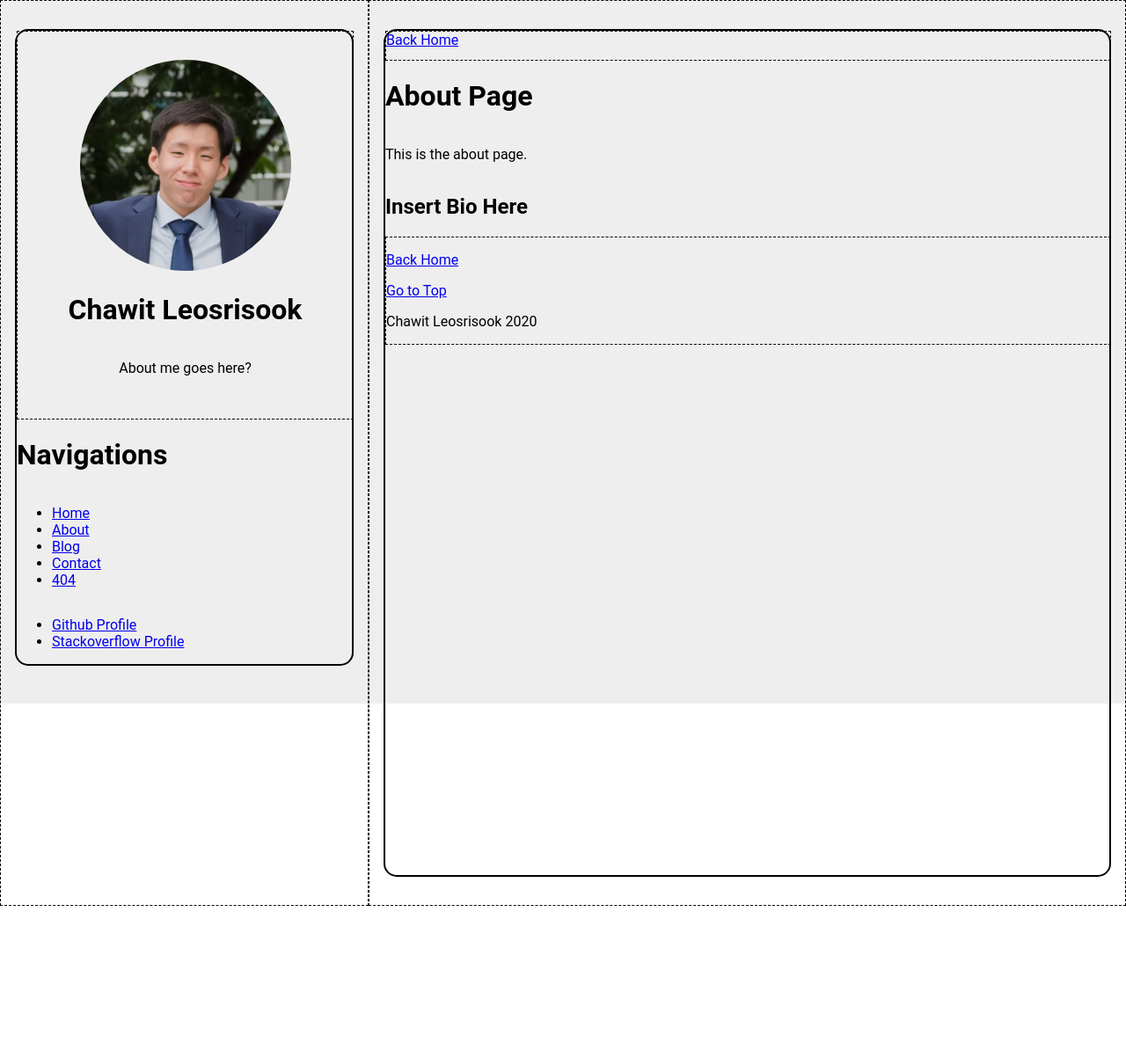
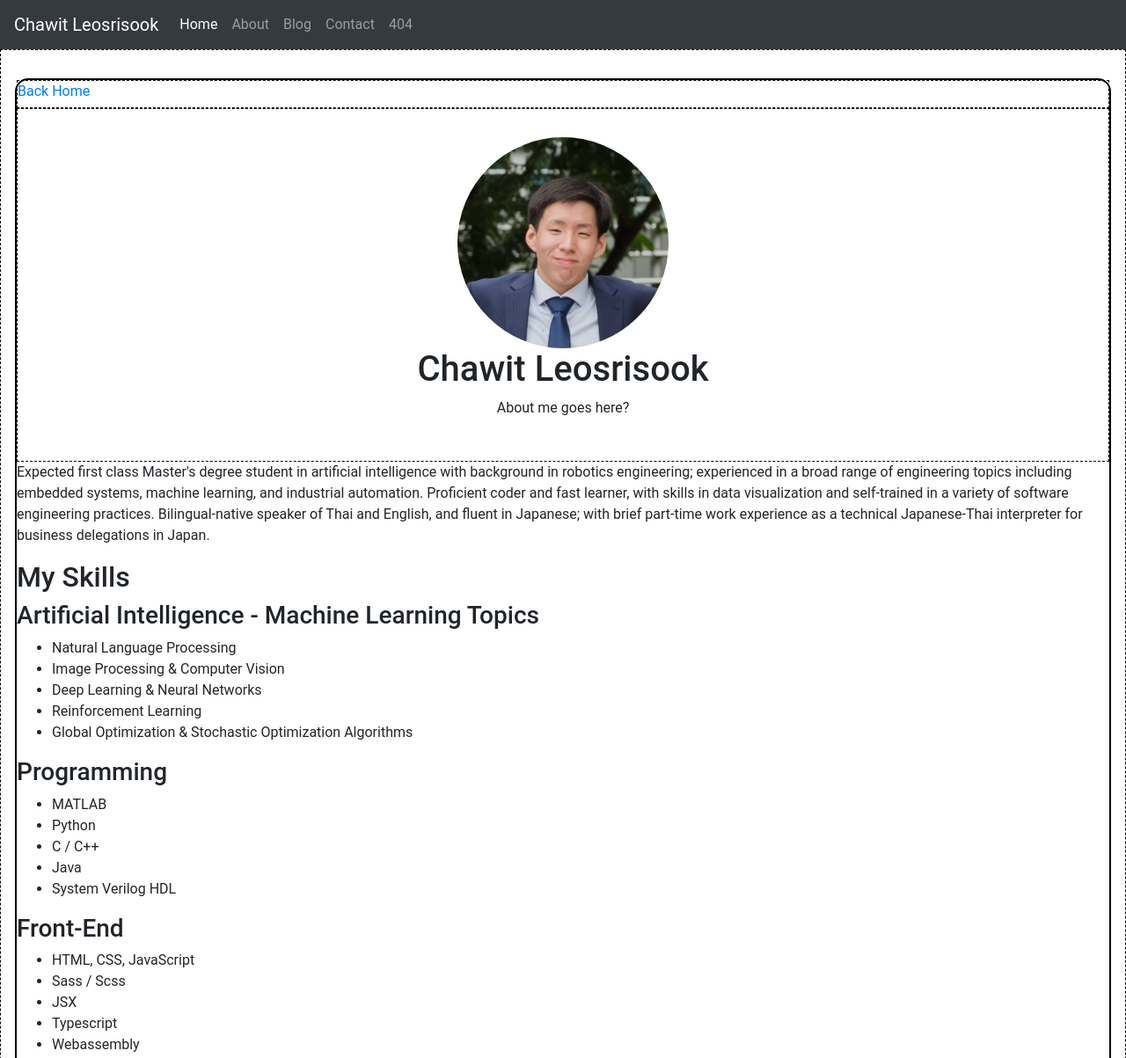
Before and after one commit to mimocha/mimocha.github.io, a Gatsby site: page /about in a window 1280 px wide. Shown: the top 1203 px of the page at 88% size. Before the commit the page ends 1030 px from the top, so only its background shows below. Built offline with nearby package versions, Linux system fonts and the light colour scheme; Gatsby itself is replaced by a stand-in of ours; a web font is replaced by a local one.

Commit message:
Added Bootstrap and related libraries.

```diff
--- /dev/null
+++ b/src/components/footer.js
@@ -0,0 +1,12 @@
+import React from "react"
+// import {Link} from "gatsby"
+
+import "../styles/footer.module.scss"
+
+const Footer = () => (
+	<footer>
+		<h1>This is the Footer</h1>
+	</footer>
+)
+
+export default Footer
--- /dev/null
+++ b/src/components/header.js
@@ -0,0 +1,56 @@
+import React from "react"
+import { Link } from "gatsby"
+
+import 'bootstrap/dist/css/bootstrap.min.css';
+import 'bootstrap/dist/js/bootstrap.bundle.js';
+
+import "../styles/header.module.scss"
+
+function NavItems (props) {
+	let s = "nav-item";
+	if (props.active === true) {
+		s += " active";
+	}
+
+	return (
+		<li className={s}>
+			<Link to={props.link} className="nav-link">
+				{props.children}
+			</Link>
+		</li>
+	)
+}
+
+const Header = (props) => (
+	<nav className="navbar navbar-expand-lg	navbar-dark bg-dark">
+		<Link to="/" className="navbar-brand">
+			Chawit Leosrisook
+		</Link>
+
+		<div className="collapse navbar-collapse">
+			<ul className="navbar-nav mr-auto">
+				<NavItems link="/" active={true}>
+					Home
+				</NavItems>
+
+				<NavItems link="/about" active={false}>
+					About
+				</NavItems>
+
+				<NavItems link="/blog" active={false}>
+					Blog
+				</NavItems>
+
+				<NavItems link="/contact" active={false}>
+					Contact
+				</NavItems>
+
+				<NavItems link="/404" active={false}>
+					404
+				</NavItems>
+			</ul>
+		</div>
+	</nav>
+)
+
+export default Header
--- a/src/components/layout.js
+++ b/src/components/layout.js
@@ -1,6 +1,8 @@
 import React from "react"
 
-import Navbar from "../components/navbar"
+import Header from "../components/header"
+import Footer from "../components/footer"
+
 import NavHead from "../components/nav-head"
 import NavFoot from "../components/nav-foot"
 import "../styles/layout.scss"
@@ -15,19 +17,16 @@ const Container = (props) => (
 
 const Layout = (props) => (
 	<main>
-		{/* Background */}
-		<div className="background"></div>
+		<Header />
 
-		{/* Containers */}
-		<Container className="navbar">
-			<Navbar />
+		{/* Content */}
+		<Container className="content">
+			<NavHead isHome={props.isHome} />
+			{props.children}
+			<NavFoot isHome={props.isHome} />
 		</Container>
 
-		<Container className="content">
-			<NavHead />
-			{props.children}
-			<NavFoot />
-		</Container>
+		<Footer />
 	</main>
 )
 
--- a/src/components/nav-foot.js
+++ b/src/components/nav-foot.js
@@ -3,7 +3,7 @@ import { Link } from "gatsby"
 
 import styles from "../styles/nav-tool.module.scss"
 
-const NavFoot = () => (
+const footer = (
 	<div className={styles.container}>
 		<p><Link to="/">Back Home</Link></p>
 		<p><a href="#top">Go to Top</a></p>
@@ -11,4 +11,13 @@ const NavFoot = () => (
 	</div>
 )
 
+function NavFoot (props) {
+	// Draws footer when not on index
+	if (props.isHome) {
+		return null
+	} else {
+		return footer
+	}
+}
+
 export default NavFoot
--- a/src/components/nav-head.js
+++ b/src/components/nav-head.js
@@ -3,11 +3,19 @@ import { Link } from "gatsby"
 
 import styles from "../styles/nav-tool.module.scss"
 
-const NavHead = () => (
+const header = (
 	<div className={styles.container}>
-		<a className="top" />
 		<Link to="/">Back Home</Link>
 	</div>
 )
 
+function NavHead (props) {
+	// Draws footer when not on index
+	if (props.isHome) {
+		return null
+	} else {
+		return header
+	}
+}
+
 export default NavHead
--- a/src/components/navbar.js
+++ b/src/components/navbar.js
@@ -1,24 +1,6 @@
 import React from "react"
 import { Link } from "gatsby"
 
-import navbarStyles from "../styles/navbar.module.scss"
-import profile from "../images/profile.jpg"
-
-const About = () => (
-	<div className={navbarStyles.container}>
-		<div className={navbarStyles.item}>
-			<img src={profile} alt="My Face" className={navbarStyles.profile} />
-		</div>
-
-		<div className={navbarStyles.item}>
-			<h1>Chawit Leosrisook</h1>
-		</div>
-
-		<div className={navbarStyles.item}>
-			<p>About me goes here?</p>
-		</div>
-	</div>
-)
 
 const Navigations = () => (
 	<>
@@ -39,7 +21,6 @@ const Navigations = () => (
 
 const Navbar = () => (
 	<>
-		<About />
 		<Navigations />
 	</>
 )
--- a/src/pages/404.js
+++ b/src/pages/404.js
@@ -1,7 +1,6 @@
 import React from "react"
-import { Link } from "gatsby"
 
-import Layout from "./../components/layout"
+import Layout from "../components/layout"
 
 const NotFoundPage = () => (
 	<Layout>
--- a/src/pages/about.js
+++ b/src/pages/about.js
@@ -1,13 +1,95 @@
 import React from "react"
-import { Link } from "gatsby"
 
-import Layout from "./../components/layout"
+import Layout from "../components/layout"
+
+import navbarStyles from "../styles/navbar.module.scss"
+import profileImg from "../images/profile.jpg"
+
+const About = () => (
+	<div className={navbarStyles.container}>
+		<div className={navbarStyles.item}>
+			<img src={profileImg} alt="My Face" className={navbarStyles.profile} />
+		</div>
+
+		<div className={navbarStyles.item}>
+			<h1>Chawit Leosrisook</h1>
+		</div>
+
+		<div className={navbarStyles.item}>
+			<p>About me goes here?</p>
+		</div>
+	</div>
+)
+
+const Summary = () => (
+	<p>
+		Expected first class Master's degree student in artificial intelligence with background in robotics engineering; experienced in a broad range of engineering topics including embedded systems, machine learning, and industrial automation. Proficient coder and fast learner, with skills in data visualization and self-trained in a variety of software engineering practices. Bilingual-native speaker of Thai and English, and fluent in Japanese; with brief part-time work experience as a technical Japanese-Thai interpreter for business delegations in Japan.
+	</p>
+)
+
+const Skills = () => (
+	<>
+	<h2>My Skills</h2>
+
+	<h3>Artificial Intelligence - Machine Learning Topics</h3>
+	<ul>
+		<li>Natural Language Processing</li>
+		<li>Image Processing & Computer Vision</li>
+		<li>Deep Learning & Neural Networks</li>
+		<li>Reinforcement Learning</li>
+		<li>Global Optimization & Stochastic Optimization Algorithms</li>
+	</ul>
+
+	<h3>Programming</h3>
+	<ul>
+		<li>MATLAB</li>
+		<li>Python</li>
+		<li>C / C++</li>
+		<li>Java</li>
+		<li>System Verilog HDL</li>
+	</ul>
+
+	<h3>Front-End</h3>
+	<ul>
+		<li>HTML, CSS, JavaScript</li>
+		<li>Sass / Scss</li>
+		<li>JSX</li>
+		<li>Typescript</li>
+		<li>Webassembly</li>
+	</ul>
+
+	<h3>Frameworks-Toolkits</h3>
+	<ul>
+		<li>Matplotlib, Numpy, Scipy, Pandas</li>
+		<li>Pytorch, Tensoflow, Keras</li>
+		<li>OpenCV</li>
+		<li>GatsbyJS, React, GraphQL</li>
+	</ul>
+
+	<h3>Miscellany</h3>
+	<ul>
+		<li>git</li>
+		<li>Makefile</li>
+		<li>markdown, LaTeX</li>
+		<li>PLC Ladder Logic programming</li>
+	</ul>
+
+	<h3>Human Language</h3>
+	<ul>
+		<li>Thai - Bilingual-native</li>
+		<li>English - Bilingual-native</li>
+		<li>Japanese - Fluent</li>
+	</ul>
+	</>
+)
 
 const AboutPage = () => (
 	<Layout>
-		<h1>About Page</h1>
-		<p>This is the about page.</p>
-		<h2>Insert Bio Here</h2>
+		<About />
+
+		<Summary />
+
+		<Skills />
 	</Layout>
 )
 
--- a/src/pages/blog.js
+++ b/src/pages/blog.js
@@ -1,7 +1,6 @@
 import React from "react"
-import { Link } from "gatsby"
 
-import Layout from "./../components/layout"
+import Layout from "../components/layout"
 
 const BlogPage = () => (
 	<Layout>
--- a/src/pages/contact.js
+++ b/src/pages/contact.js
@@ -1,7 +1,6 @@
 import React from "react"
-import { Link } from "gatsby"
 
-import Layout from "./../components/layout"
+import Layout from "../components/layout"
 
 const ContactPage = () => (
 	<Layout>
--- /dev/null
+++ b/src/styles/footer.module.scss
@@ -0,0 +1,5 @@
+footer {
+	color: green;
+	background-color: greenyellow;
+	margin: 0;
+}
--- a/src/styles/layout.scss
+++ b/src/styles/layout.scss
@@ -1,21 +1,11 @@
-$color-bg-light: #efeeee;
-$color-bg-dark: #232736;
-$color-shadow-light: #ffffff80;
-$color-shadow-dark: #d1cdc780;
-
-$color-accent-light-1: #f4d030;
-$color-accent-light-2: #d6b62a;
-$color-accent-dark-1: #d030f4;
-$color-accent-dark-2: #b62ad6;
-
-$width-min-navbar: 20rem;
-$width-max-navbar: 25rem;
-$width-min-content: 40rem;
-$width-max-content: 55rem;
-
 @font-face {
 	font-family: "Roboto";
 	src: url("../fonts/Roboto-Regular.ttf");
+}
+
+:root {
+	// smooth scroll
+	scroll-behavior: smooth;
 }
 
 body {
@@ -26,20 +16,6 @@ body {
 main {
 	// fill vertical viewport
 	min-height: 100vh;
-
-	// main is a flex container
-	display: flex;
-	flex-direction: row;
-	flex-wrap: nowrap;
-	justify-content: center;
-}
-.background {
-	// static background
-	position: fixed;
-	width: 100vw;
-	height: 100vh;
-	z-index: -1;
-	background-color: $color-bg-light;
 }
 
 /* ==================== Content Container Styling ==================== */
@@ -60,8 +36,8 @@ main {
 	flex-grow: 3;
 }
 
+// inner is a flex container
 .inner {
-	// inner is a flex container
 	display: flex;
 	flex-direction: column;
 
@@ -69,44 +45,18 @@ main {
 	border-radius: 15px;
 }
 .inner.navbar {
-	// responsive css
-	min-width: $width-min-navbar;
-	max-width: $width-max-navbar;
-
 	// fixed to center line
 	margin-left: auto;
 	margin-right: 0rem;
 
-	// sticky navbar
-	position: sticky;
-	top: 2rem;
+	// // sticky navbar
+	// position: sticky;
+	// top: 2rem;
 }
 .inner.content {
-	// responsive css
-	min-width: $width-min-content;
-	max-width: $width-max-content;
-
 	// fixed to center line
 	margin-left: 0rem;
 	margin-right: auto;
 
-	height: 120vh; // temporary, scroll test
+	// height: 120vh; // temporary, scroll test
 }
-
-/* ==================== Screen Size Media Query ==================== */
-
-/* Content stretch to viewport width */
-@media (max-width: $width-min-content + 1) {
-	.inner.content {
-		min-width: 0;
-	}
-}
-
-/* Hidden navbar */
-@media (max-width: ($width-min-navbar + $width-min-content + 2) ) {
-	.outer.navbar {
-		position: fixed;
-		top: 0;
-		left: -20rem;
-	}
-}
```
Also changed, not shown: package.json (+10 -6 lines), src/pages/index.js (+2 -5 lines), src/styles/header.module.scss (added), 1 other file.
